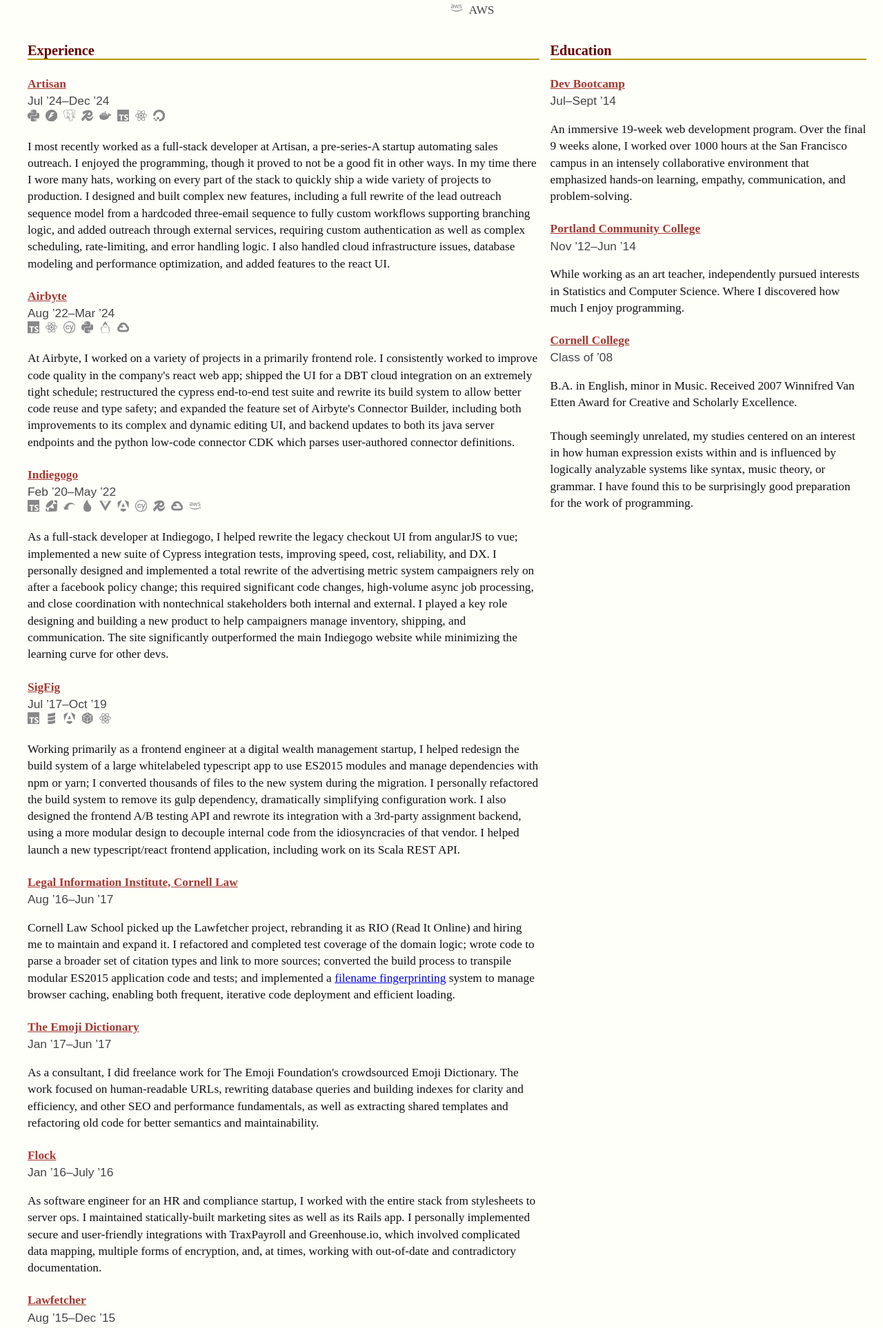
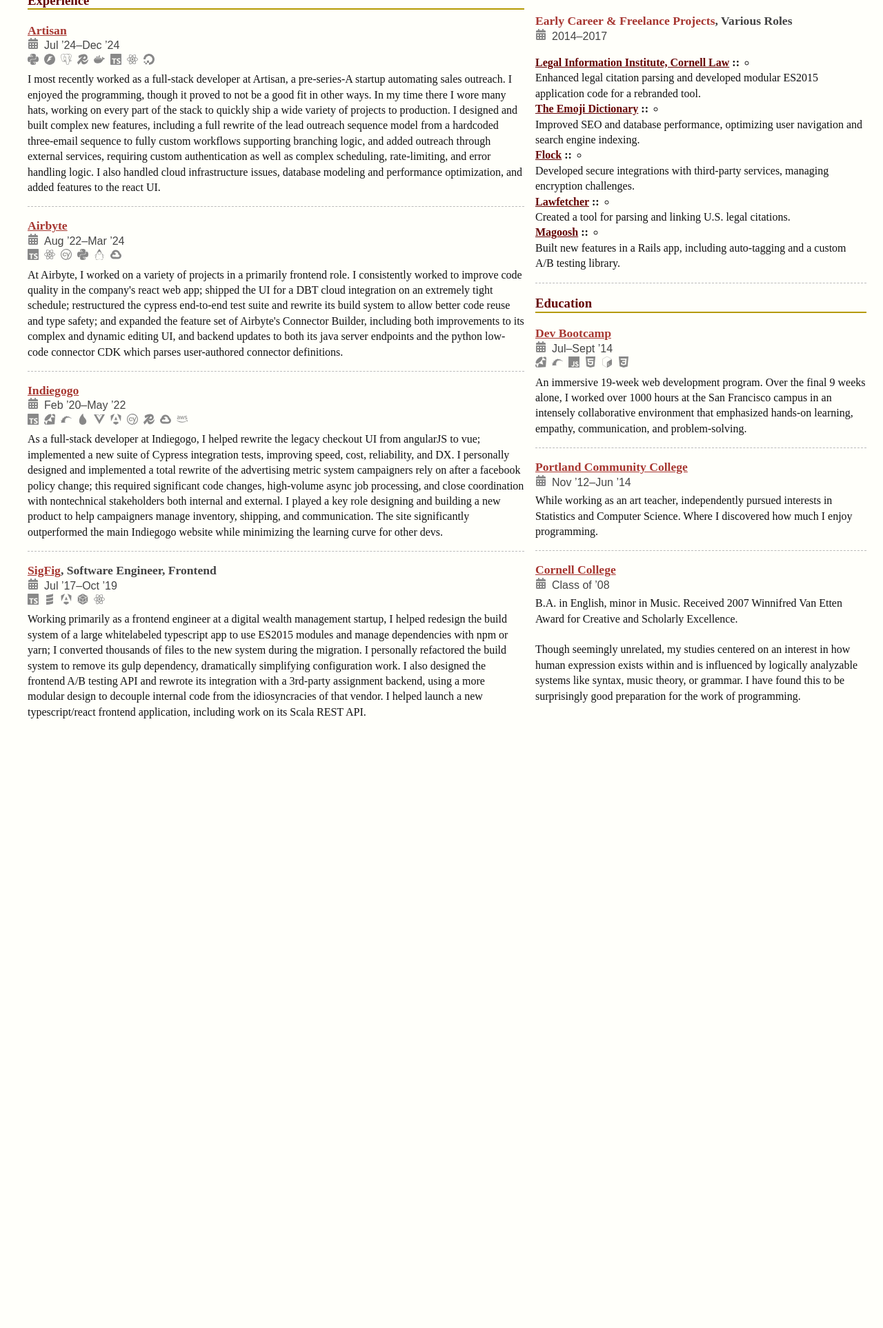
Before and after one commit to ambirdsall/resume, a Gatsby site: page / in a window 1280 px wide. Shown: the part 468-2394 px from the top of the page at 69% size. After the commit the page ends 1544 px from the top, so only its background shows below. Built offline with nearby package versions, Linux system fonts and the light colour scheme; Gatsby itself is replaced by a stand-in of ours; a web font is replaced by a local one.

Commit message:
Restructure entries and css

```diff
--- a/src/components/entry.js
+++ b/src/components/entry.js
@@ -1,21 +1,44 @@
 import React from "react"
+import { FaCalendarAlt } from "react-icons/fa"
 
 const formatDate = dateString => dateString.replaceAll("'", "’").replace("-", "–").replaceAll(" ", " ")
+
+const Title = ({
+  title,
+  titleLink,
+  jobTitle,
+}) => {
+  let titleElement
+  if (titleLink) {
+    titleElement = <a href={titleLink} className="entry-title-per-se">{title}</a>
+  } else {
+    titleElement = <span className="entry-title-per-se">{title}</span>
+  }
+
+  if (jobTitle) {
+    titleElement = <>{titleElement}, {jobTitle}</>
+  }
+  return (
+    <h4 className="entry-title">
+      {titleElement}
+    </h4>
+  )
+}
 
 const Entry = ({
   title,
   titleLink,
+  jobTitle,
   dates,
   skills,
   children,
 }) => (
   <div className="entry">
-    <h4 className="entry-title">
-      <a href={titleLink}>
-        {title}
-      </a>
-    </h4>
-    <div className="entry-dates">{formatDate(dates)}</div>
+    <Title
+      title={title}
+      titleLink={titleLink}
+      jobTitle={jobTitle} />
+    <div className="entry-dates"><FaCalendarAlt/>{formatDate(dates)}</div>
     <div className="">
       {skills}
     </div>
--- a/src/pages/index.css
+++ b/src/pages/index.css
@@ -9,12 +9,13 @@
   --gold-fallback: #b69a00;
   --grey: #888;
   --dark-grey: #444;
+  --light-grey: #bbb;
   --sans-serif: "Droid Sans", sans-serif;
   --serif: "Droid Serif", serif;
   background: #fffffa;
   color: #111;
   line-height: 140%;
-  font-size: 13pt;
+  font-size: 12pt;
   font-family: var(--serif);
   max-width: 1200px;
   margin: 0 auto;
@@ -22,7 +23,8 @@
 }
 
 h1 {
-  font-size: 3em;
+  font-size: 2.2em;
+  margin: 1rem 0;
 }
 h2 {
   font-weight: 400;
@@ -33,11 +35,34 @@
   color: var(--dark-brick, var(--dark-brick-fallback));
   border-bottom: 2px solid var(--gold, var(--gold-fallback));
 }
+h4 {
+  font-size: 1.1em;
+}
 
 /* icons */
 svg {
   color: var(--grey);
   margin-right: 0.5em;
+}
+
+/* ** <dl>, what a concept */
+dl, ul {
+  list-style-type: circle;
+}
+
+dt {
+  float: left;
+  clear: left;
+  font-weight: bold;
+  margin-right: 0.5em;
+  /* list-style-type: circle; */
+}
+
+dt::after { content: " :: " }
+
+dd {
+  /* grid-column-start: 2; */
+  margin-left: 0;
 }
 
 /* * header */
@@ -99,7 +124,7 @@
 .resume {
   display: grid;
   gap: 1rem;
-  grid-template-columns: 61.8% 38.2%; /* golden ratio */
+  grid-template-columns: 60% 40%;
 }
 
 @media screen and (max-width: 1000px) {
@@ -119,17 +144,50 @@
   page-break-inside: avoid;
 }
 
+.entry:first-child {
+  margin-top: 3em;
+}
+
+.entry:not(:last-of-type) {
+border-bottom: 1px dashed var(--light-grey);
+}
+
 .entry-title {
-  margin-bottom: 0;
+  margin: 1rem 0 0 0;
+  color: var(--dark-grey);
 }
-.entry-title > a {
+.entry-title-per-se {
   color: var(--brick, var(--brick-fallback));
   margin-bottom: 2px;
 }
+.entry a:not(.entry-title-per-se) {
+  color: var(--dark-brick, var(--dark-brick-fallback));
+}
+.entry p {
+  margin-top: 0.25em;
+}
+
 .entry-dates {
   color: var(--dark-grey);
   font-family: var(--sans-serif);
 }
 
 @media print {
+  .whoami h1,
+  .whoami h2 {
+    width: fit-content;
+  }
+  .whoami { vertical-align: top; }
+  .contact-info {
+    width: 60%;
+    float: right;
+  }
+  .contact-info, .whoami {
+    display: inline-block;
+  }
+  .resume {
+    display: flex;
+    flex-wrap: wrap;
+    justify-content: space-between;
+  }
 }
--- a/src/pages/index.js
+++ b/src/pages/index.js
@@ -10,11 +10,14 @@
 } from "react-icons/fa"
 import {
   SiAngular,
+  SiCss3,
   SiCypress,
   SiDocker,
   SiElixir,
   SiFastapi,
   SiGnubash,
+  SiHtml5,
+  SiJavascript,
   SiLinux,
   SiOpenjdk,
   SiPostgresql,
@@ -50,8 +53,10 @@
     <SEO title="Resumé" />
 
     <header>
-      <h1>Alex Birdsall</h1>
-      <h2>Full Stack Web Developer</h2>
+      <div className="whoami">
+        <h1>Alex Birdsall</h1>
+        <h2>Full Stack Web Developer</h2>
+      </div>
       <div className="contact-info">
           <a className="contact" href='ambirdsall.com'>
             <FaGlobe />
@@ -220,6 +225,7 @@
         </Entry>
         <Entry
           title="SigFig"
+          jobTitle='Software Engineer, Frontend'
           titleLink="https://sigfig.com"
           dates="Jul '17-Oct '19"
           skills={<>
@@ -242,85 +248,51 @@
           new typescript/react frontend application, including work on its Scala
           REST API.
         </Entry>
-        <Entry
-          title="Legal Information Institute, Cornell Law"
-          titleLink="https://law.cornell.edu/rio"
-          dates="Aug '16-Jun '17"
-          skills={[]}
-        >
-          Cornell Law School picked up the Lawfetcher project, rebranding it as
-          RIO (Read It Online) and hiring me to maintain and expand it. I
-          refactored and completed test coverage of the domain logic; wrote code
-          to parse a broader set of citation types and link to more sources;
-          converted the build process to transpile modular ES2015 application code
-          and tests; and implemented a{" "}
-          <a href="http://guides.rubyonrails.org/asset_pipeline.html#what-is-fingerprinting-and-why-should-i-care-questionmark">
-            filename fingerprinting
-          </a>{" "}
-          system to manage browser caching, enabling both frequent, iterative code
-          deployment and efficient loading.
-        </Entry>
-        {/* emoji dictionary */}
-        <Entry
-          title="The Emoji Dictionary"
-          titleLink="https://emojidictionary.emojifoundation.com/"
-          dates="Jan '17-Jun '17"
-          skills={[]}
-        >
-          As a consultant, I did freelance work for The Emoji Foundation's
-          crowdsourced Emoji Dictionary. The work focused on human-readable URLs,
-          rewriting database queries and building indexes for clarity and
-          efficiency, and other SEO and performance fundamentals, as well as
-          extracting shared templates and refactoring old code for better
-          semantics and maintainability.
-        </Entry>
-        {/* Flock */}
-        <Entry
-          title="Flock"
-          titleLink="www.helloflock.com"
-          dates="Jan '16-July '16"
-          skills={[]}
-        >
-          As software engineer for an HR and compliance startup, I worked with the
-          entire stack from stylesheets to server ops. I maintained
-          statically-built marketing sites as well as its Rails app. I personally
-          implemented secure and user-friendly integrations with TraxPayroll and
-          Greenhouse.io, which involved complicated data mapping, multiple forms
-          of encryption, and, at times, working with out-of-date and contradictory
-          documentation.
-        </Entry>
-        {/* lawfetcher */}
-        <Entry
-          title="Lawfetcher"
-          titleLink="http://www.access-to-law.com/lawfetcher"
-          dates="Aug '15-Dec '15"
-          skills={[]}
-        >
-          A freelance project in collaboration with Emeritus Prof. Peter W. Martin
-          of Cornell Law. A free tool for legal writing, it semantically parses US
-          legal citations and programmatically builds direct links to the full
-          text in various free and subscription services.
-        </Entry>
-        {/* magoosh */}
-        <Entry
-          title="Magoosh"
-          titleLink="www.magoosh.com"
-          dates="Jan '15-Mar '15"
-          skills={[]}
-        >
-          I worked a contract job with Magoosh, a leader in online test prep based
-          in Berkeley. I shipped new features in their Rails app, including
-          auto-tagging for support tickets, an instructor dashboard, an in-house
-          A/B testing library, and a photo upload system.
-        </Entry>
       </div>
       <div className="right">
+        <Entry
+          title="Early Career & Freelance Projects"
+          jobTitle="Various Roles"
+          dates="2014-2017"
+          skills={<>
+                  </>}
+        >
+          <dl>
+            <li>
+              <dt><a href="law.cornell.edu/rio">Legal Information Institute, Cornell Law</a></dt>
+              <dd>Enhanced legal citation parsing and developed modular ES2015 application code for a rebranded tool.</dd>
+            </li>
+            <li>
+              <dt><a href="https://emojidictionary.emojifoundation.com/">The Emoji Dictionary</a></dt>
+              <dd>Improved SEO and database performance, optimizing user navigation and search engine indexing.</dd>
+            </li>
+            <li>
+              <dt><a href="www.helloflock.com">Flock</a></dt>
+              <dd>Developed secure integrations with third-party services, managing encryption challenges.</dd>
+            </li>
+            <li>
+              <dt><a href="http://www.access-to-law.com/lawfetcher">Lawfetcher</a></dt>
+              <dd>Created a tool for parsing and linking U.S. legal citations.</dd>
+            </li>
+            <li>
+              <dt><a href="www.magoosh.com">Magoosh</a></dt>
+              <dd>Built new features in a Rails app, including auto-tagging and a custom A/B testing library.</dd>
+            </li>
+          </dl>
+        </Entry>
         <h3>Education</h3>
         <Entry
           title="Dev Bootcamp"
           titleLink="https://en.wikipedia.org/wiki/Dev_Bootcamp"
           dates="Jul-Sept '14"
-          skills={[]}
+          skills={<>
+            <SiRuby/>
+            <SiRubyonrails/>
+            <SiJavascript/>
+            <SiHtml5/>
+            <SiGnubash/>
+            <SiCss3/>
+          </>}
         >
           An immersive 19-week web development program. Over the final 9 weeks
           alone, I worked over 1000 hours at the San Francisco campus in an
```
